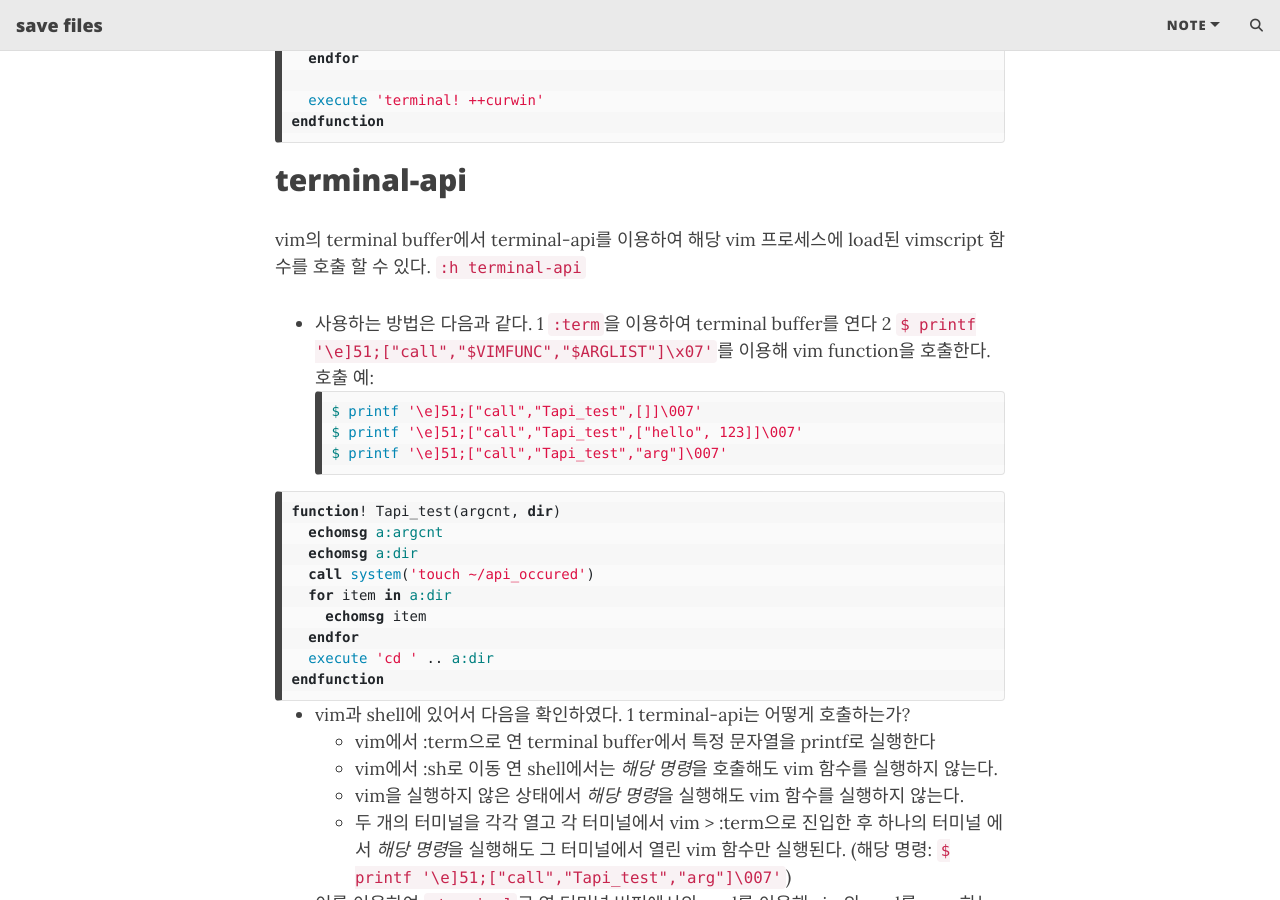
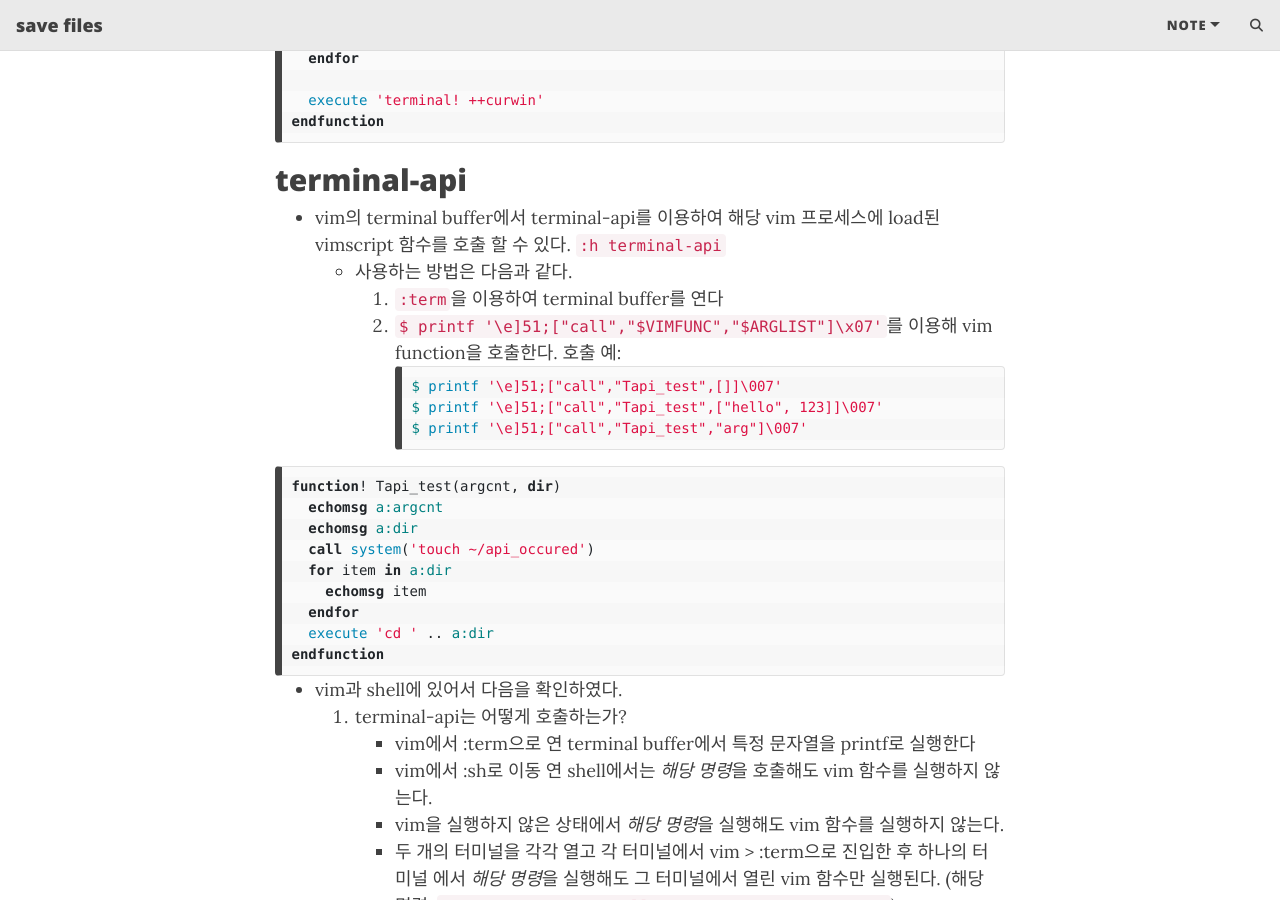
Before and after one commit to widehyo1/widehyo1.github.io, a Jekyll site: the page built from _posts/daily/2025-09-12-vim_terminal_api.md, in a window 1280 px wide and 900 px high, scrolled down 831 px. Built offline with Jekyll 4.4.1, drawn with Linux system fonts in a browser that asks for light colours; comment, search, counter and statistics services are not loaded.

Commit message:
fix: typo

````diff
--- a/_posts/daily/2025-09-12-vim_terminal_api.md
+++ b/_posts/daily/2025-09-12-vim_terminal_api.md
@@ -41,12 +41,12 @@ endfunction
 
 
 ## terminal-api
-vim의 terminal buffer에서 terminal-api를 이용하여 해당 vim 프로세스에 load된 vimscript
-   함수를 호출 할 수 있다. `:h terminal-api`
-   - 사용하는 방법은 다음과 같다.
-     1 `:term`을 이용하여 terminal buffer를 연다
-     2 `$ printf '\e]51;["call","$VIMFUNC","$ARGLIST"]\x07'`를 이용해 vim function을
-     호출한다. 호출 예:
+- vim의 terminal buffer에서 terminal-api를 이용하여 해당 vim 프로세스에 load된 vimscript
+함수를 호출 할 수 있다. `:h terminal-api`
+  - 사용하는 방법은 다음과 같다.
+    1. `:term`을 이용하여 terminal buffer를 연다
+    2. `$ printf '\e]51;["call","$VIMFUNC","$ARGLIST"]\x07'`를 이용해 vim function을
+    호출한다. 호출 예:
 ```bash
 $ printf '\e]51;["call","Tapi_test",[]]\007'
 $ printf '\e]51;["call","Tapi_test",["hello", 123]]\007'
@@ -65,7 +65,7 @@ function! Tapi_test(argcnt, dir)
 endfunction
 ```
   - vim과 shell에 있어서 다음을 확인하였다.
-    1 terminal-api는 어떻게 호출하는가?
+    1. terminal-api는 어떻게 호출하는가?
       - vim에서 :term으로 연 terminal buffer에서 특정 문자열을 printf로 실행한다
       - vim에서 :sh로 이동 연 shell에서는 *해당 명령*을 호출해도 vim 함수를 실행하지 않는다.
       - vim을 실행하지 않은 상태에서 *해당 명령*을 실행해도 vim 함수를 실행하지 않는다.
````
Also changed, not shown: _posts/daily/2025-06-26-awk_functool_partial.md (+2 -2 lines).
